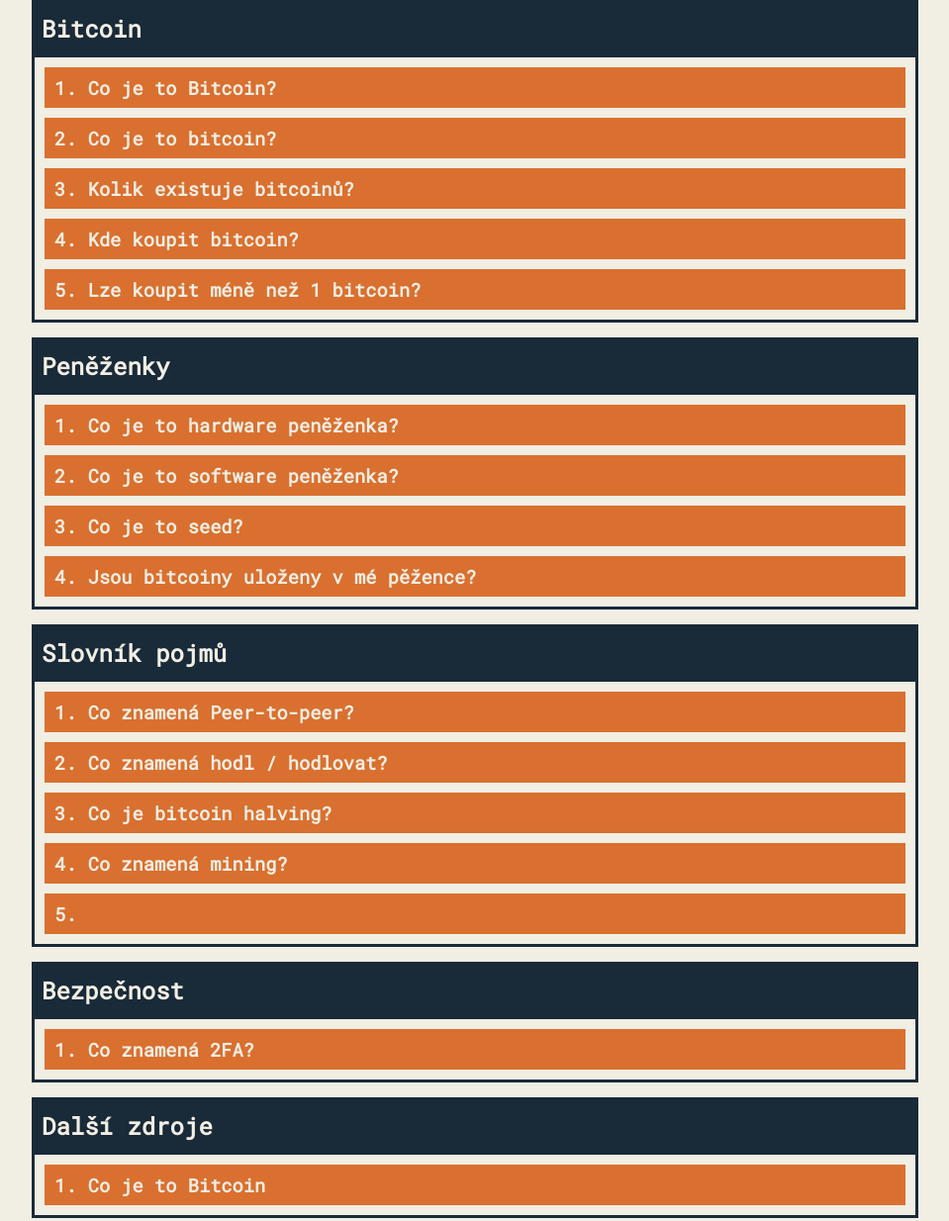
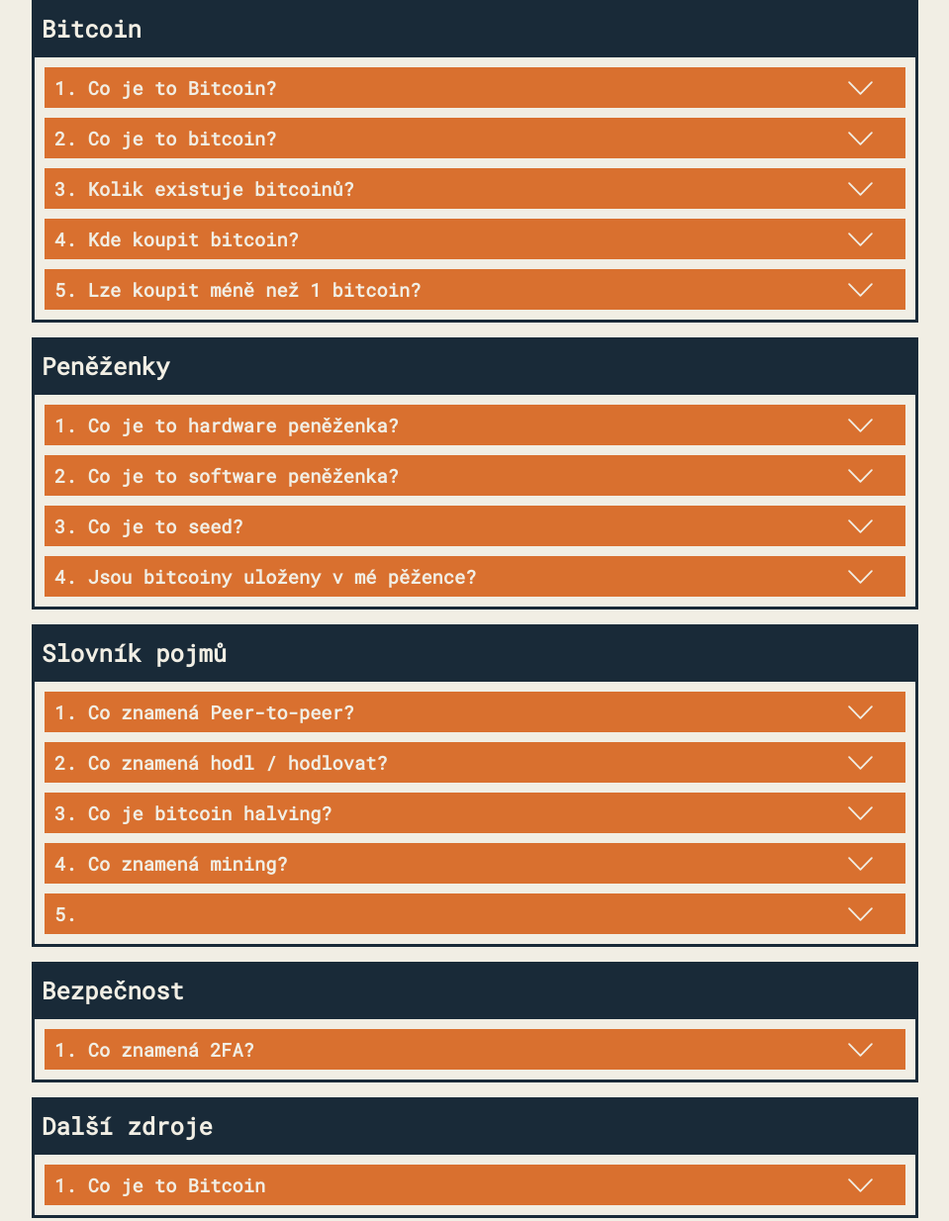
Before and after one commit to terezadohnal/bitcoin_faq, a plain HTML site: page index.html in a window 1280 px wide. Shown: the part 279-1513 px from the top of the page at 99% size, without its empty margins (160-1119 px from the left). Drawn offline with Linux system fonts and the light colour scheme.

Commit message:
přídání šipky, úpravení JS funkce

```diff
--- a/index.html
+++ b/index.html
@@ -40,32 +40,57 @@
             <div class="kategorie-nadpis">
                 <h2>Bitcoin</h2>
             </div>
-            <div class="kategorie-otazka" onclick="ukazOdpoved('1_1_otazka')">
+            <div class="kategorie-otazka" onclick="ukazOdpoved('otazka-1-1', '1_1_sipka')">
+                <div class="otazka-nadpis">
                     <h3>1. Co je to Bitcoin?</h3>
                 </div>
-            <div class="kategorie-odpoved" id="1_1_otazka">
+                <div class="sipka">
+                    <img src="img/arrow_down_white.svg" class="img-sipka" id="1_1_sipka" alt="dolu">
+                </div>
+            </div>
+            <div class="kategorie-odpoved" id="otazka-1-1">
                 <p>Bitcoin je elektronická Peer-to-Peer platební síť.</p>
             </div>
-            <div class="kategorie-otazka" onclick="ukazOdpoved('1_2_otazka')">
+            <div class="kategorie-otazka" onclick="ukazOdpoved('1_2_otazka', '1_2_sipka')">
+                <div  class="otazka-nadpis">
                     <h3>2. Co je to bitcoin?</h3>
+                </div>
+                <div class="sipka">
+                    <img src="img/arrow_down_white.svg" class="img-sipka" id="1_2_sipka" alt="dolu">
+                </div>
             </div>
             <div class="kategorie-odpoved" id="1_2_otazka">
                 <p>Označení bitcoin s malým b nese jednotka, ve které se v síti Bitcoin vyjadřuje množství hodnoty.</p>
             </div>
-            <div class="kategorie-otazka" onclick="ukazOdpoved('1_3_otazka')">
+            <div class="kategorie-otazka" onclick="ukazOdpoved('1_3_otazka', '1_3_sipka')">
+                <div  class="otazka-nadpis">
                     <h3>3. Kolik existuje bitcoinů?</h3>
+                </div>
+                <div class="sipka">
+                    <img src="img/arrow_down_white.svg" class="img-sipka" id="1_3_sipka" alt="dolu">
+                </div>
             </div>
             <div class="kategorie-odpoved" id="1_3_otazka">
                 <p>V síti Bitcoin nebude nikdy více než 21 000 000 bitcoinů. Aktuální vytěžené množství lze sledovat na: https://www.bitcoinblockhalf.com/</p>
             </div>
-            <div class="kategorie-otazka" onclick="ukazOdpoved('1_4_otazka')">
+            <div class="kategorie-otazka" onclick="ukazOdpoved('1_4_otazka', '1_4_sipka')">
+                <div  class="otazka-nadpis">
                     <h3>4. Kde koupit bitcoin?</h3>
+                </div>
+            <div class="sipka">
+                <img src="img/arrow_down_white.svg" class="img-sipka" id="1_4_sipka" alt="dolu">
+            </div>
         </div>
             <div class="kategorie-odpoved" id="1_4_otazka">
                 <p>Bitcoin lze koupit ve směnárnách, na burzách, v bitcoinmatech, nebo "z ruky do ruky" od někoho jiného. Vždy si však dobře pročtěte podmínky dané služby, výše poplaktů za transakce a další ať se vám ten nákup zbytečně nepředraží.</p>
             </div>
-            <div class="kategorie-otazka" onclick="ukazOdpoved('1_5_otazka')">
+            <div class="kategorie-otazka" onclick="ukazOdpoved('1_5_otazka', '1_5_sipka')">
+                <div  class="otazka-nadpis">
                     <h3>5. Lze koupit méně než 1 bitcoin?</h3>
+                </div>
+                <div class="sipka">
+                    <img src="img/arrow_down_white.svg" class="img-sipka" id="1_5_sipka" alt="dolu">
+                </div>
             </div>
             <div class="kategorie-odpoved" id="1_5_otazka">
                 <p>Ano! Jeden bitcoin (BTC) lze rozdělit na 100 000 000 satoshi (SAT). Tedy 1 BTC = 100 000 000 SAT a 1 SAT = 0,00000001 BTC. I když 1 BTC stojí několik tistíc dolarů, lze nakoupit několik satoshi za pár korun.</p>
@@ -76,26 +101,46 @@
             <div class="kategorie-nadpis">
                 <h2>Peněženky</h2>
             </div>
-            <div class="kategorie-otazka" onclick="ukazOdpoved('2_1_otazka')">
+            <div class="kategorie-otazka" onclick="ukazOdpoved('2_1_otazka', '2_1_sipka')">
+                <div  class="otazka-nadpis">
                     <h3>1. Co je to hardware peněženka?</h3>
+                </div>
+                <div class="sipka">
+                    <img src="img/arrow_down_white.svg" class="img-sipka" id="2_1_sipka" alt="dolu">
+                </div>
             </div>
             <div class="kategorie-odpoved" id="2_1_otazka">
                 <p>Hardware peněženka je zařízení, které vám umožňuje uložit si na něj své privátní klíče, které vás opravňují k  a pomocí něj pak přistupovat ke své adrese v blockchainu.</p>
             </div>
-            <div class="kategorie-otazka" onclick="ukazOdpoved('2_2_otazka')">
+            <div class="kategorie-otazka" onclick="ukazOdpoved('2_2_otazka', '2_2_sipka')">
+                <div  class="otazka-nadpis">
                     <h3>2. Co je to software peněženka?</h3>
+                </div>
+                <div class="sipka">
+                    <img src="img/arrow_down_white.svg" class="img-sipka" id="2_2_sipka" alt="dolu">
+                </div>
             </div>
             <div class="kategorie-odpoved" id="2_2_otazka">
                 <p>Software peněženka je aplikace na vašem zařízení jako třeba smartphone nebo notebook. Stejně jako hardware peněženka i software peněženka spravuje váš privátní klíč. Nevýhodou však je skutečnost, že váš mobil nebo počítač je po většinu času připojen do internetu, čímž se ze software peněženky stává méně bezpečné řešení. Stále je to však lepší než si nechávat vámi zakoupené bitcoiny někde na burze nebo ve směnárně.</p>
             </div>
-            <div class="kategorie-otazka" onclick="ukazOdpoved('2_3_otazka')">
+            <div class="kategorie-otazka" onclick="ukazOdpoved('2_3_otazka', '2_3_sipka')">
+                <div  class="otazka-nadpis">
                     <h3>3. Co je to seed?</h3>
+                </div>
+                <div class="sipka">
+                    <img src="img/arrow_down_white.svg" class="img-sipka" id="2_3_sipka" alt="dolu">
+                </div>
             </div>
             <div class="kategorie-odpoved" id="2_3_otazka">
                 <p>Seed je 12 nebo 24 slov, které slouží jako záloha k vaší peněžence. Ztratíte li vaší peněženku, můžete si ji znovu obnovit právě pomocí znalosti vaše seedu. Z tohoto důvodu byste svůj seed nikdy neměli nikomu sdělovat. </p>
             </div>
-            <div class="kategorie-otazka" onclick="ukazOdpoved('2_4_otazka')">
+            <div class="kategorie-otazka" onclick="ukazOdpoved('2_4_otazka', '2_4_sipka')">
+                <div  class="otazka-nadpis">
                     <h3>4. Jsou bitcoiny uloženy v mé pěžence?</h3>
+                </div>
+                <div class="sipka">
+                    <img src="img/arrow_down_white.svg" class="img-sipka" id="2_4_sipka" alt="dolu">
+                </div>
             </div>
             <div class="kategorie-odpoved" id="2_4_otazka">
                 <p>Ne, nejsou. V pěžence jsou pouze uloženy privátní klíče, které vás autorizují k přístupu na adresu v blockchainu, ke které jsou přiřazené vaše bitcoiny.</p>
@@ -106,32 +151,57 @@
             <div class="kategorie-nadpis">
                 <h2>Slovník pojmů</h2>
             </div>
-            <div class="kategorie-otazka" onclick="ukazOdpoved('3_1_otazka')">
+            <div class="kategorie-otazka" onclick="ukazOdpoved('3_1_otazka', '3_1_sipka')">
+                <div  class="otazka-nadpis">
                     <h3>1. Co znamená Peer-to-peer?</h3>
+                </div>
+                <div class="sipka">
+                    <img src="img/arrow_down_white.svg" class="img-sipka" id="3_1_sipka" alt="dolu">
+                </div>
             </div>
             <div class="kategorie-odpoved" id="3_1_otazka">
                 <p>Bitcoin je elektronická Peer-to-Peer platební síť.</p>
             </div>
-            <div class="kategorie-otazka" onclick="ukazOdpoved('3_2_otazka')">
+            <div class="kategorie-otazka" onclick="ukazOdpoved('3_2_otazka', '3_2_sipka')">
+                <div  class="otazka-nadpis">
                     <h3>2. Co znamená hodl / hodlovat?</h3>
+                </div>
+                <div class="sipka">
+                    <img src="img/arrow_down_white.svg" class="img-sipka" id="3_2_sipka" alt="dolu">
+                </div>
             </div>
             <div class="kategorie-odpoved" id="3_2_otazka">
                 <p>Slovo hodl vzniklo záměnou písmen d a l z anglického hold - držet. Ve spojení s Bitcoinem se toto slovo používá k vyjádření úmyslu své bitcoiny držet a neprodávat po dlouhou dobu.</p>
             </div>
-            <div class="kategorie-otazka" onclick="ukazOdpoved('3_3_otazka')">
+            <div class="kategorie-otazka" onclick="ukazOdpoved('3_3_otazka', '3_3_sipka')">
+                <div  class="otazka-nadpis">
                     <h3>3. Co je bitcoin halving?</h3>
+                </div>
+                <div class="sipka">
+                    <img src="img/arrow_down_white.svg" class="img-sipka" id="3_3_sipka" alt="dolu">
+                </div>
             </div>
             <div class="kategorie-odpoved" id="3_3_otazka">
                 <p>Bitcoin halving je událost, při které dochází ke snížení odměny těžařům na polovinu. Těžař, kterému se podaří do blockchainu zapsat další blok, dostane odměnu ve formě určitého počtu bitcoinů. Na začátku byla tato odměna 50 BTC a dnes činí 6,25 BTC. Další půlení odměny by mělo nastat 6. května 2024, kdy odměna za vytěžný blok klesne na </p>
             </div>
-            <div class="kategorie-otazka" onclick="ukazOdpoved('3_4_otazka')">
+            <div class="kategorie-otazka" onclick="ukazOdpoved('3_4_otazka', '3_4_sipka')">
+                <div  class="otazka-nadpis">
                     <h3>4. Co znamená mining?</h3>
+                </div>
+                <div class="sipka">
+                    <img src="img/arrow_down_white.svg" class="img-sipka" id="3_4_sipka" alt="dolu">
+                </div>
             </div>
             <div class="kategorie-odpoved" id="3_4_otazka">
                 <p>Bitcoin je elektronická Peer-to-Peer platební síť.</p>
             </div>
-            <div class="kategorie-otazka" onclick="ukazOdpoved('3_5_otazka')">
+            <div class="kategorie-otazka" onclick="ukazOdpoved('3_5_otazka', '3_5_sipka')">
+                <div  class="otazka-nadpis">
                     <h3>5. </h3>
+                </div>
+                <div class="sipka">
+                    <img src="img/arrow_down_white.svg" class="img-sipka" id="3_5_sipka" alt="dolu">
+                </div>
             </div>
             <div class="kategorie-odpoved" id="3_5_otazka">
                 <p>Bitcoin je elektronická Peer-to-Peer platební síť.</p>
@@ -142,8 +212,13 @@
             <div class="kategorie-nadpis">
                 <h2>Bezpečnost</h2>
             </div>
-            <div class="kategorie-otazka" onclick="ukazOdpoved('4_1_otazka')">
+            <div class="kategorie-otazka" onclick="ukazOdpoved('4_1_otazka', '4_1_sipka')">
+                <div  class="otazka-nadpis">
                     <h3>1. Co znamená 2FA?</h3>
+                </div>
+                <div class="sipka">
+                    <img src="img/arrow_down_white.svg" class="img-sipka" id="4_1_sipka" alt="dolu">
+                </div>
             </div>
             <div class="kategorie-odpoved" id="4_1_otazka">
                 <p>Bitcoin je elektronická Peer-to-Peer platební síť.</p>
@@ -154,8 +229,13 @@
             <div class="kategorie-nadpis">
                 <h2>Další zdroje</h2>
             </div>
-            <div class="kategorie-otazka" onclick="ukazOdpoved('5_1_otazka')">
+            <div class="kategorie-otazka" onclick="ukazOdpoved('5_1_otazka', '5_1_sipka')">
+                <div  class="otazka-nadpis">
                     <h3>1. Co je to Bitcoin</h3>
+                </div>
+                <div class="sipka">
+                    <img src="img/arrow_down_white.svg" class="img-sipka" id="5_1_sipka" alt="dolu">
+                </div>
             </div>
             <div class="kategorie-odpoved" id="5_1_otazka">
                 <p>Bitcoin je elektronická Peer-to-Peer platební síť.</p>
--- a/script.js
+++ b/script.js
@@ -1,8 +1,15 @@
-function ukazOdpoved(odpovedID) {
+function ukazOdpoved(odpovedID, sipkaID) {
     let odpovedDiv = document.getElementById(odpovedID);
-    if (odpovedDiv.style.display === "none") {
+    let sipka = document.getElementById(sipkaID);
+
+    if (sipka.src.match("img/arrow_down_white.svg")) {
       odpovedDiv.style.display = "block";
+      sipka.src = "img/arrow_up_white.svg";
+      console.log("prvni");
     } else {
       odpovedDiv.style.display = "none";
+      sipka.src = "img/arrow_down_white.svg";
+      console.log("druhy");
     }
+
   }
--- a/style.css
+++ b/style.css
@@ -90,6 +90,7 @@ nav ul li:hover {
   background-color: var(--page-question);
   color: var(--page-background);
   cursor: pointer;
+  display: flex;
 }
 
 .kategorie-odpoved {
@@ -121,3 +122,19 @@ footer {
 footer p {
   margin: auto;
 }
+
+.otazka-nadpis {
+  width: 90%;
+}
+
+.sipka {
+  width: 10%;
+  display: flex;
+  justify-content: center;
+  align-items: center;
+}
+
+.img-sipka {
+  width: 25px;
+  margin: auto;
+}
```
Lines whose indentation alone changed are shown as unchanged.
